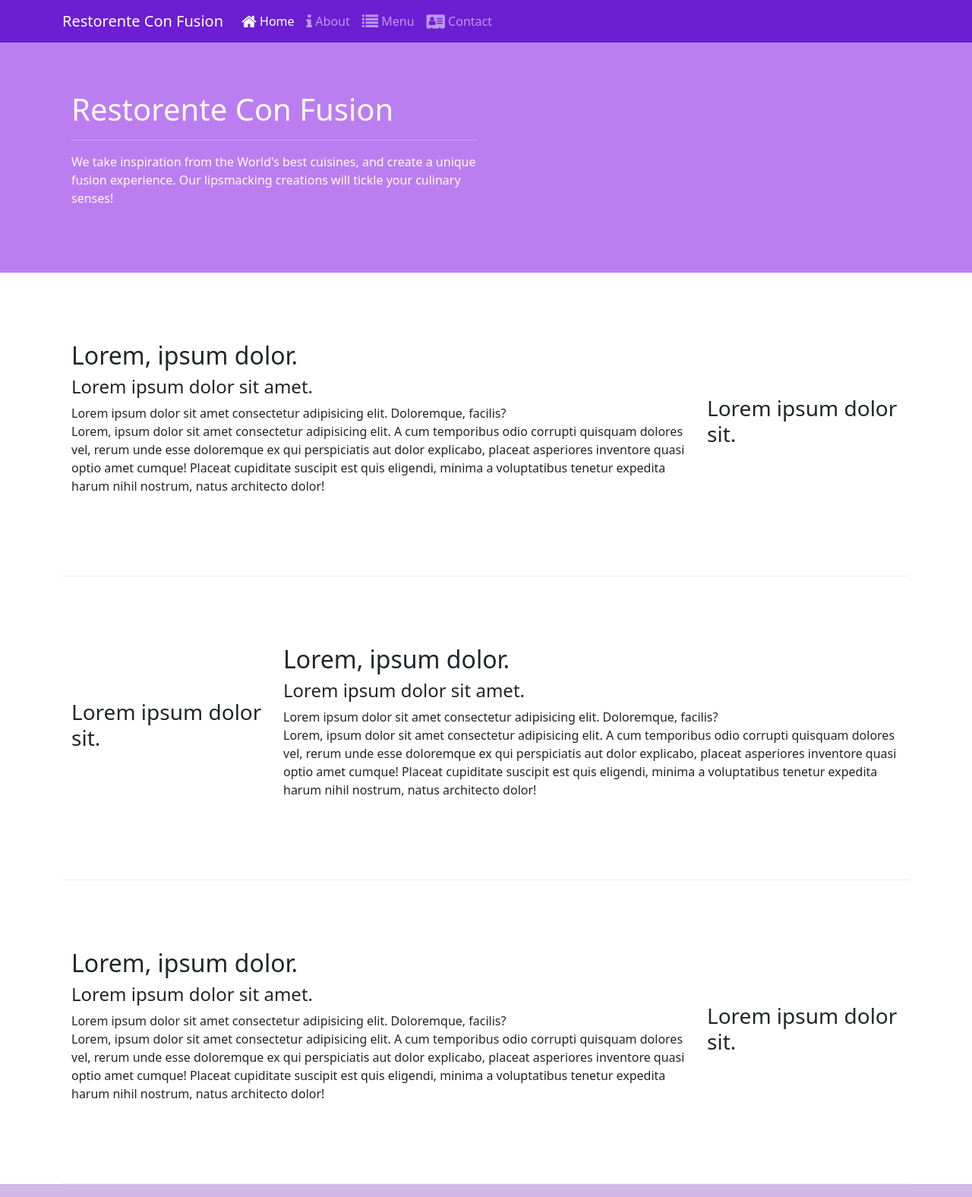
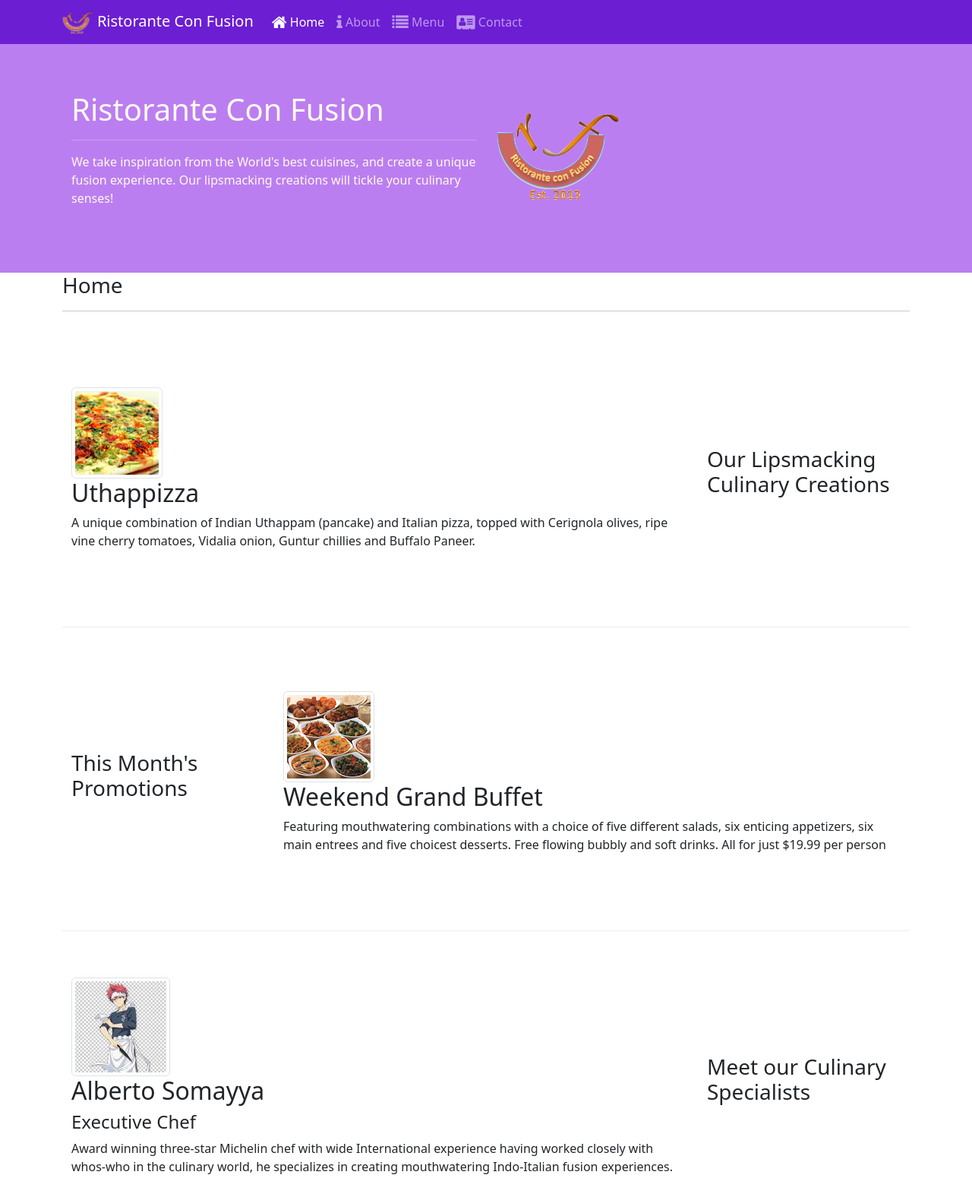
Before and after one commit to SAMeer2750/bootstraptut, a website: page index.html in a window 1280 px wide. Shown: the top 1576 px of the page at 76% size. Drawn offline with nearby package versions, Linux system fonts and the light colour scheme.

Commit message:
sixth commit --media--

```diff
--- a/index.html
+++ b/index.html
@@ -17,7 +17,7 @@
             <button class="navbar-toggler" type="button" data-bs-toggle="collapse" data-bs-target="#Navbar">
                 <span class="navbar-toggler-icon"></span>
             </button>
-            <a href="#" class="navbar-brand mr-auto">Restorente Con Fusion</a>
+            <a href="#" class="navbar-brand mr-auto"> <img src="./img/logo.png" alt="logo" height="30"> Ristorante Con Fusion</a>
 
                 <ul class="navbar-nav mr-auto collapse navbar-collapse" id="Navbar">
                     <li class="nav-item"><a class="nav-link active" href="#"> <span class="fa fa-home fa-lg"></span> Home</a></li>
@@ -34,58 +34,74 @@
         <div class="container">
             <div class="row row-header">
                 <div class="col-12 col-sm-6">
-                    <h1>Restorente Con Fusion</h1>
+                    <h1>Ristorante Con Fusion</h1>
                     <hr class="my4">
                     <p>We take inspiration from the World's best cuisines, and create a unique fusion experience. Our
                         lipsmacking creations will tickle your culinary senses!</p>
                 </div>
-                <div class="col-12 col-sm">
+                <div class="col-12 col-sm align-self-center">
+                    <img src="./img/logo.png" alt="logo" class="img-fluid">
                 </div>
             </div>
         </div>
     </header>
 
     <div class="container">
+        <div class="row">
+            <div class="col-12">
+                <h3>Home</h3>
+                <hr>
+            </div>
+        </div>
         <div class="row row-content align-items-center">
             <div class="col-12 col-sm-4 order-sm-last col-md-3">
-                <h3>Lorem ipsum dolor sit.</h3>
+                <h3>Our Lipsmacking Culinary Creations</h3>
             </div>
             <div class="col-12 col-sm order-sm-first col-md">
-                <h2>Lorem, ipsum dolor.</h2>
-                <h4>Lorem ipsum dolor sit amet.</h4>
-                <p>Lorem ipsum dolor sit amet consectetur adipisicing elit. Doloremque, facilis?<br>
-                Lorem, ipsum dolor sit amet consectetur adipisicing elit. A cum temporibus odio corrupti quisquam dolores vel, rerum unde esse doloremque ex qui perspiciatis aut dolor explicabo, placeat asperiores inventore quasi optio amet cumque! Placeat cupiditate suscipit est quis eligendi, minima a voluptatibus tenetur expedita harum nihil nostrum, natus architecto dolor!
-                </p>
+                <div class="media">
+                    <img src="./img/uthappizza.png" alt="uthapip" class="d-flex mr-3 img-thumbnail align-self-center">
+                    <div class="media-body">
+                    <h2 class="mt-0">Uthappizza</h2>
+                    <p class="d-none d-sm-block">A unique combination of Indian Uthappam (pancake) and Italian pizza, topped with Cerignola olives, ripe vine cherry
+                        tomatoes, Vidalia onion, Guntur chillies and Buffalo Paneer.</p>
+                    </div>
+                </div>
+
             </div>
         </div>
         <div class="row row-content align-items-center">
             <div class="col-12 col-sm-4 col-md-3">
-                <h3>Lorem ipsum dolor sit.</h3>
+                <h3>This Month's Promotions</h3>
             </div>
             <div class="col-12 col-sm col-md">
-                <h2>Lorem, ipsum dolor.</h2>
-                <h4>Lorem ipsum dolor sit amet.</h4>
-                <p>Lorem ipsum dolor sit amet consectetur adipisicing elit. Doloremque, facilis?
-                <br>
-                    Lorem, ipsum dolor sit amet consectetur adipisicing elit. A cum temporibus odio corrupti quisquam dolores vel, rerum
-                    unde esse doloremque ex qui perspiciatis aut dolor explicabo, placeat asperiores inventore quasi optio amet cumque!
-                    Placeat cupiditate suscipit est quis eligendi, minima a voluptatibus tenetur expedita harum nihil nostrum, natus
-                    architecto dolor!
-                </p>
+                <div class="media">
+                    <img src="./img/buffet.png" alt="" class="d-flex mr-3 img-thumbnail align-self-center">
+                    <div class="media-body">
+                        <h2 class="mt-0">Weekend Grand Buffet</h2>
+                        <p class="d-none d-sm-block">Featuring mouthwatering combinations with a choice of five different salads, six enticing
+                            appetizers, six main
+                            entrees and five choicest desserts. Free flowing bubbly and soft drinks. All for just $19.99 per person </p>
+                    </div>
+                </div>
+
             </div>
         </div>
         <div class="row row-content align-items-center">
             <div class="col-12 col-sm-4 order-sm-last col-md-3">
-                <h3>Lorem ipsum dolor sit.</h3>
+                <h3>Meet our Culinary Specialists</h3>
             </div>
             <div class="col-12 col-sm order-sm-first col-md">
-                <h2>Lorem, ipsum dolor.</h2>
-                <h4>Lorem ipsum dolor sit amet.</h4>
-                <p>Lorem ipsum dolor sit amet consectetur adipisicing elit. Doloremque, facilis?<br>
-                Lorem, ipsum dolor sit amet consectetur adipisicing elit. A cum temporibus odio corrupti quisquam dolores vel, rerum
-                unde esse doloremque ex qui perspiciatis aut dolor explicabo, placeat asperiores inventore quasi optio amet cumque!
-                Placeat cupiditate suscipit est quis eligendi, minima a voluptatibus tenetur expedita harum nihil nostrum, natus
-                architecto dolor!</p>
+                <div class="media">
+                    <img src="./img/soma.jpg" alt="" class="dflex mr-3 img-thumbnail align-self-center">
+                    <div class="media-body">
+                        <h2>Alberto Somayya</h2>
+                        <h4>Executive Chef</h4>
+                        <p class="d-none d-sm-block">Award winning three-star Michelin chef with wide International experience having worked
+                            closely with whos-who in the
+                            culinary world, he specializes in creating mouthwatering Indo-Italian fusion experiences. </p>
+                    </div>
+                </div>
+
             </div>
         </div>
 
```
Also changed, not shown: aboutus.html (+98 -14 lines), contactus.html (+4 -3 lines), img/buffet.png (added), img/logo.png (added), img/soma.jpg (added), img/uthappizza.png (added), 1 other file.
